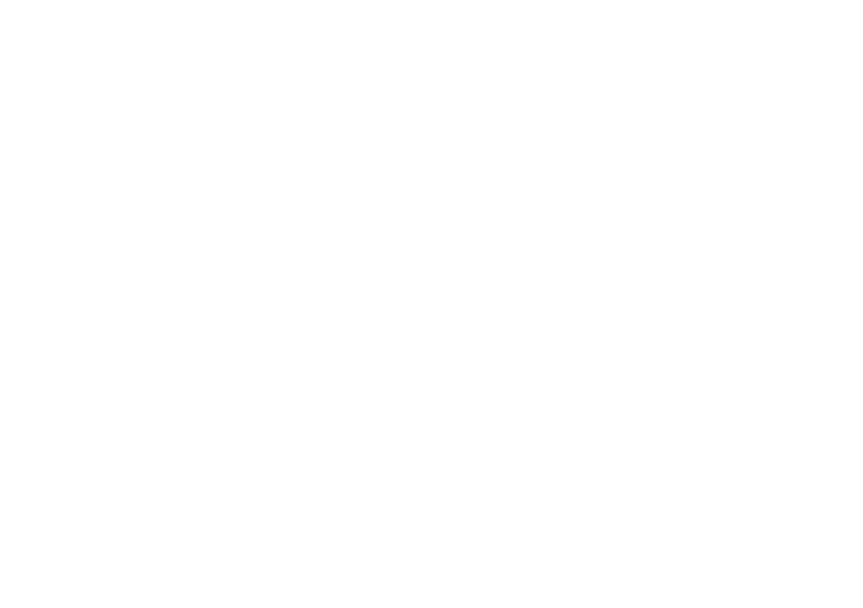
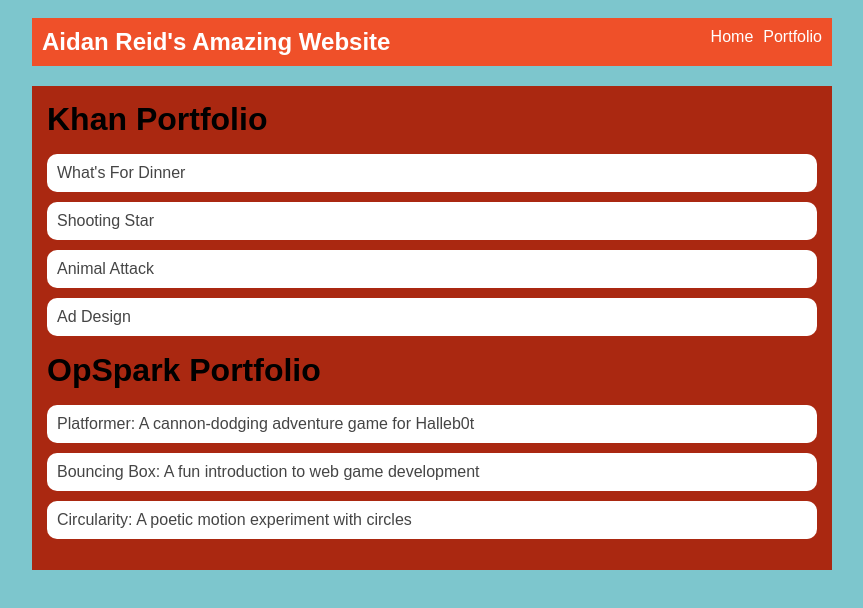
Before and after one commit to aidanreid2/aidanreid2.github.io, a plain HTML site: page portfolio.html in a window 1280 px wide. Shown: the whole page, without its empty margins (208-1071 px from the left). Drawn offline with Linux system fonts and the light colour scheme.

Commit message:
describe your changes

```diff
--- a/index.html
+++ b/index.html
@@ -1,13 +1,45 @@
 <!DOCTYPE html>
 <html>
   <head>
-    <title>CHANGE ME</title>
+    <title>Aidan's Website</title>
   </head>
+    <title>Aidan's Website</title>
+    <link rel="stylesheet" href="style.css" />
+  </head>
+<div id="all-contents">
+  <nav>
+    <h1>Aidan Reid's Amazing Website</h1>
+    <ul id="nav-ul">
+      <li class="nav-li">
+        <a href="index.html">Home</a>
+      </li>
+      <li class="nav li">
+        <a href="portfolio.html">Portfolio</a>
+      </li>
+    </ul>
+  </nav>
 
-  <body>
-    <!-- All content goes here -->
-    <div id="all-contents">
+  <main>
+    <!--Sidebar section-->
+    <div class="sidebar">
+      <img class="sidebar img" src="images/profile pic.jpg">
+    </div>
 
+
+    <!--Content section-->
+    <div class="content">
+      <h2> Aidan Reid</h2>
+      <p>Student at Northshore Highschool</p>
+
+      <!--Interests section-->
+      <div id="interests">
+        <h3>Interests</h3>
+        <ul>
+          <li>Coding</li>
+          <li>Running</li>
+          <li>Video Gaming</li>
+        </ul>
+      </div>
     </div>
   </body>
 </html>
--- a/portfolio.html
+++ b/portfolio.html
@@ -0,0 +1,56 @@
+<!DOCTYPE html>
+<html>
+  <head>
+    <title>Aidan's Website</title>
+  </head>
+    <title>Aidan's Website</title>
+    <link rel="stylesheet" href="style.css" />
+  </head>
+<div id="all-contents">
+  <nav>
+    <h1>Aidan Reid's Amazing Website</h1>
+    <ul id="nav-ul">
+      <li class="nav-li">
+        <a href="index.html">Home</a>
+      </li>
+      <li class="nav li">
+        <a href="portfolio.html">Portfolio</a>
+      </li>
+    </ul>
+  </nav>
+
+  <main>
+    <div class="content">
+        <h1>Khan Portfolio</h1>
+        <ul id="portfolio">
+            <li>
+                <a href="https://www.khanacademy.org/computer-programming/aidans-project-whats-for-dinner/5527056069804032" target="_blank">What's For Dinner</a>
+            </li>
+            <li>
+                <a href="https://www.khanacademy.org/computer-programming/aidan-reids-passing-cars/4565571839574016"target="_blank">Shooting Star</a>
+            </li>
+            <li>
+                <a href="https://www.khanacademy.org/computer-programming/spin-off-of-project-animal-attack/5523738777993216"target="_blank">Animal Attack</a>
+            </li>
+            <li>
+                <a href="https://www.khanacademy.org/computer-programming/aidans-burger-king/6614381210222592"target="_blank">Ad Design</a>
+            </li>
+        </ul>
+
+         <h1>OpSpark Portfolio</h1>
+        <ul id="portfolio">
+            <li>
+                <a href="fsd-projects/platformer/"target="_blank">Platformer: A cannon-dodging adventure game for Halleb0t</a>
+            </li>
+            <li>
+                <a href="fsd-projects/bouncing-box/"target="_blank">Bouncing Box: A fun introduction to web game development</a>
+            </li>
+            <li>
+                <a href="fsd-projects/circularity/"target="_blank">Circularity: A poetic motion experiment with circles</a>
+</li>
+        </ul>
+    </div>
+  </main>
+    </div>
+  </body>
+</html>
--- a/style.css
+++ b/style.css
@@ -0,0 +1,103 @@
+body {
+    background: rgb(125, 198, 205);
+    color: rgb(45, 45, 45);
+    padding: 10px;
+    font-family: Arial, sans-serif;
+}
+
+#all-contents {
+    max-width: 800px;
+    margin: auto;
+}
+
+/* navigation menu */
+nav {
+    background: rgb(239, 80, 41);
+    margin: 0 auto;
+    display: flex;
+    padding: 10px;
+    margin-bottom: 20px;
+}
+
+h1 {
+    display: flex;
+    align-items: center;
+    color: white;
+    flex: 1;
+    margin: 0;
+}
+
+#nav-ul {
+    list-style-type: none;
+    margin: 0;
+    padding: 0;
+    display: flex;
+}
+
+.nav-li {
+    display: inline-block;
+    padding: 0 10px;
+}
+
+a {
+    text-decoration: none;
+    color: #fff;
+}
+
+/* main container area beneath menu */
+main {
+    background: rgb(170, 40, 17);
+    display: flex;
+    margin-top: 20px;
+}
+
+.sidebar {
+    margin-right: 25px;
+    padding: 10px;
+}
+
+.sidebar-img {
+    width: 200px;
+}
+
+.content {
+    flex: 1;
+    padding: 15px;
+}
+
+/* interests section styles */
+#interests {
+    border: 4px silver ridge;
+    padding: 8px;
+    margin-top: 20px;
+}
+
+h2, h3 {
+    margin: 0px;
+}
+
+/* Portfolio styles */
+.content h1 {
+  color: black;
+}
+
+#portfolio {
+  list-style-type: none;
+  padding-left: 0;
+}
+
+#portfolio li {
+  background: #fff;
+  padding: 10px;
+  border-radius: 10px;
+  margin-bottom: 10px;
+}
+
+#portfolio li:hover {
+  background: #eee;
+}
+
+#portfolio a {
+  text-decoration: none;
+  color: #454545;
+}
```
Also changed, not shown: images/profile pic.jpg (added).
